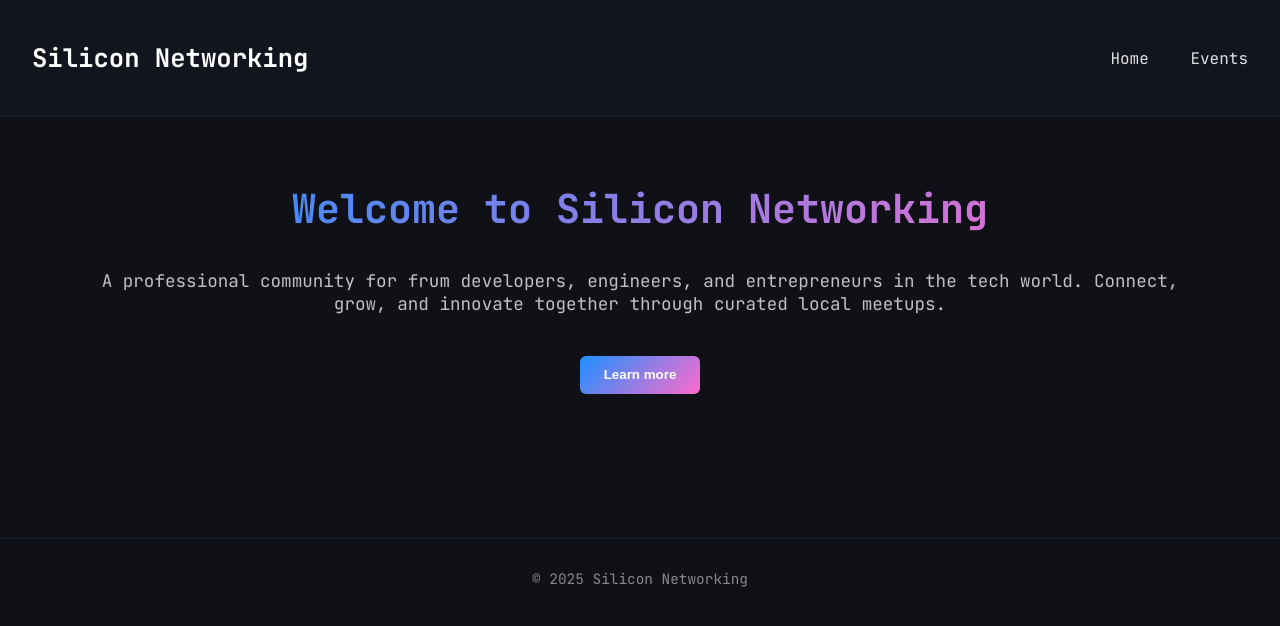
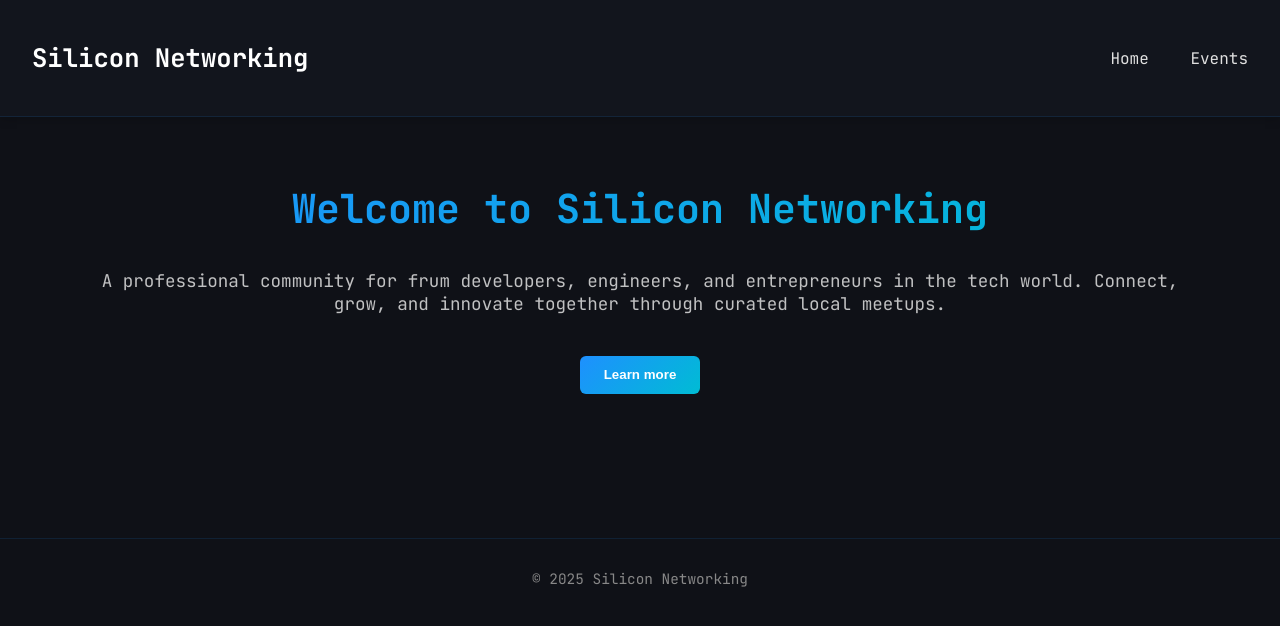
Before and after one commit to Arifrei/silicon_website, a Flask app: page / in a window 1280 px wide. Shown: the top 626 px of the page. Run offline with Flask 3, Linux system fonts and the light colour scheme.

Commit message:
Update color tone

```diff
--- a/static/css/style.css
+++ b/static/css/style.css
@@ -3,9 +3,9 @@
   --card-bg: rgba(255, 255, 255, 0.04);
   --primary: #1e90ff;
   --accent: #00ffd5;
-  --highlight: #ff6bcb;
+  --highlight: #00bcd4;
   --text: #e0e0e0;
-  --gradient: linear-gradient(135deg, #1e90ff, #ff6bcb);
+  --gradient: linear-gradient(135deg, #1e90ff 0%, #00bcd4 100%);
   --nav-bg: #12151d;
   --nav-hover: #1e90ff80;
   --glow: 0 0 15px rgba(30, 144, 255, 0.4);
@@ -84,7 +84,7 @@ button {
 
 button:hover {
   transform: scale(1.05);
-  background: linear-gradient(135deg, #ff6bcb, #1e90ff);
+  background: linear-gradient(135deg, #1e90ff, #0099aa);
   box-shadow: var(--glow);
 }
 
```
